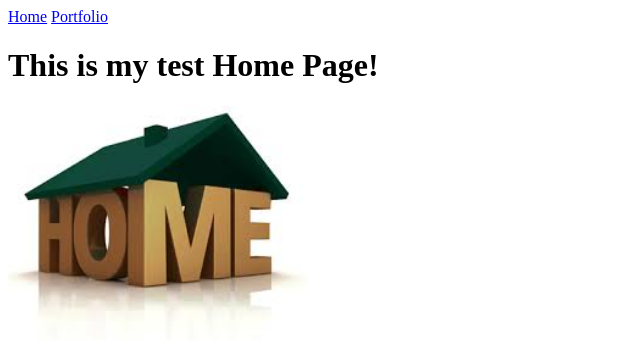
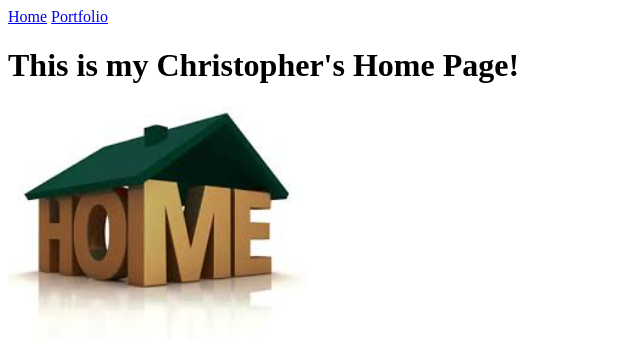
Before and after one commit to chrisAcosta215/chrisAcosta215.github.io, a plain HTML site: page my-website/index.html in a window 1280 px wide. Shown: the whole page, without its empty margins (0-640 px from the left). Drawn offline with Linux system fonts and the light colour scheme.

Commit message:
Heading change

```diff
--- a/my-website/index.html
+++ b/my-website/index.html
@@ -7,7 +7,7 @@
   <body>
     <a href="index.html">Home</a>
     <a href="portfolio.html">Portfolio</a>
-    <h1>This is my test Home Page!</h1>
+    <h1>This is my Christopher's Home Page!</h1>
     <img src="images/home.jpg" height="250">
   </body>
 </html>
```
